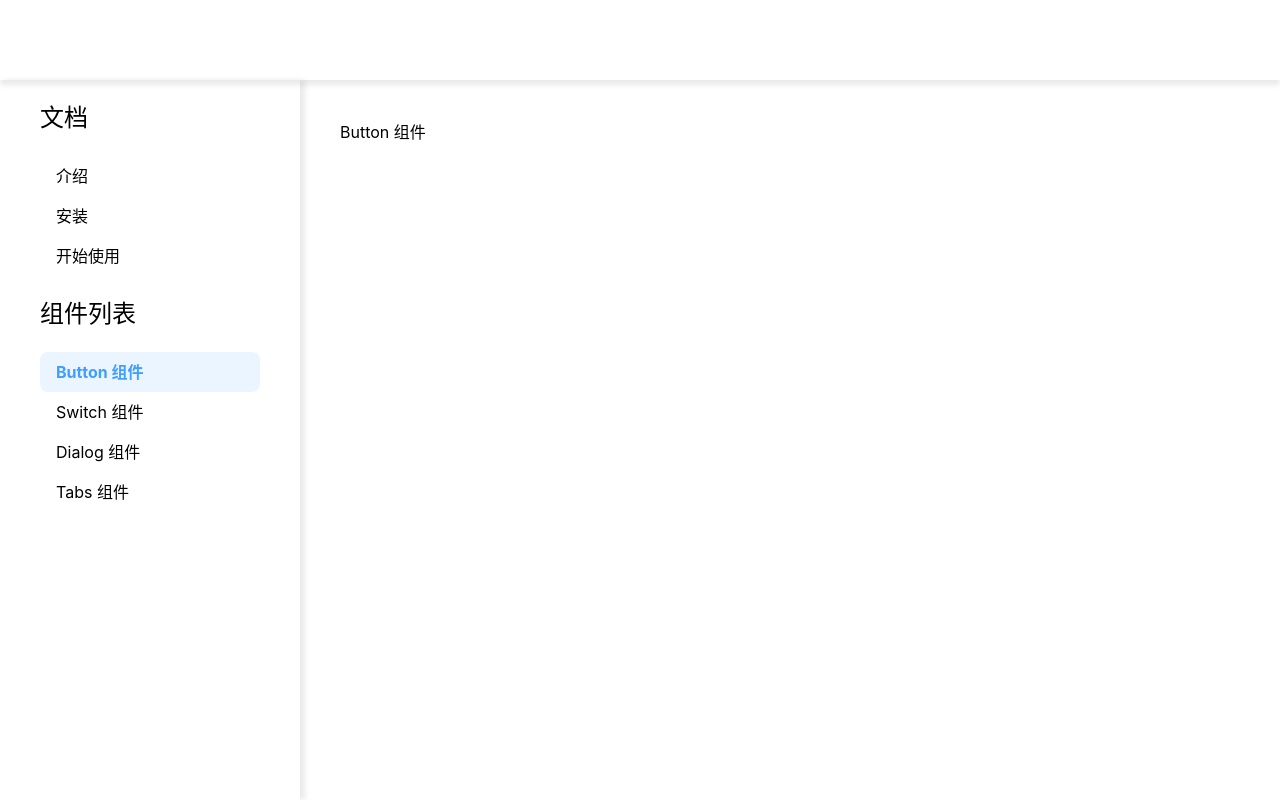
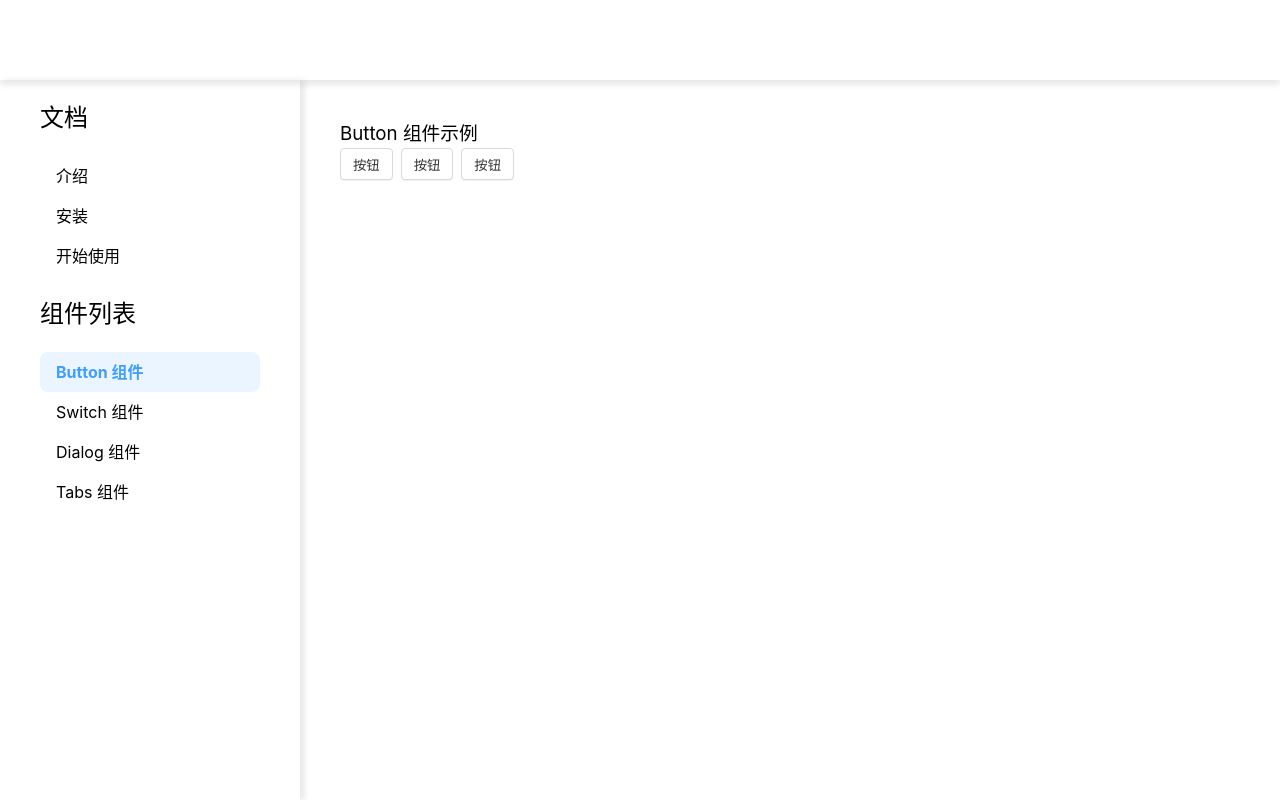
Before and after one commit to dongdong12138/nuomi-ui-vue, a Vue app: page /doc/button in a window 1280 px wide. Built offline with nearby package versions, Linux system fonts and the light colour scheme.

Commit message:
Button 组件基础样式

```diff
--- /dev/null
+++ b/src/lib/NButton.vue
@@ -0,0 +1,41 @@
+<script setup lang="ts">
+
+</script>
+
+<template>
+  <button class="nuomi-button">按钮</button>
+</template>
+
+<style scoped lang="scss">
+$color: #333;
+$h: 32px;
+$border-color: #d9d9d9;
+$radius: 4px;
+$blue: #40a9ff;
+
+// 基础样式
+.nuomi-button {
+  box-sizing: border-box;
+  color: $color;
+  height: $h;
+  background: #fff;
+  border: 1px solid $border-color; border-radius: $radius;
+  box-shadow: 0 1px 0 fade-out(#000, 0.95);
+  cursor: pointer; white-space: nowrap;
+  display: inline-flex; justify-content: center; align-items: center;
+  padding: 0 12px;
+  & + & {
+    margin-left: 8px;
+  }
+  &:hover, &:focus {
+    color: $blue;
+    border-color: $blue;
+  }
+  &:focus {
+    outline: none;
+  }
+  &::-moz-focus-inner {
+    border: 0;
+  }
+}
+</style>
--- a/src/views/ButtonDoc.vue
+++ b/src/views/ButtonDoc.vue
@@ -1,9 +1,12 @@
 <script setup lang="ts">
-
+import NButton from '@/lib/NButton.vue';
 </script>
 
 <template>
-  <div>Button 组件</div>
+  <h3>Button 组件示例</h3>
+  <n-button />
+  <n-button />
+  <n-button />
 </template>
 
 <style scoped lang="scss">
```
